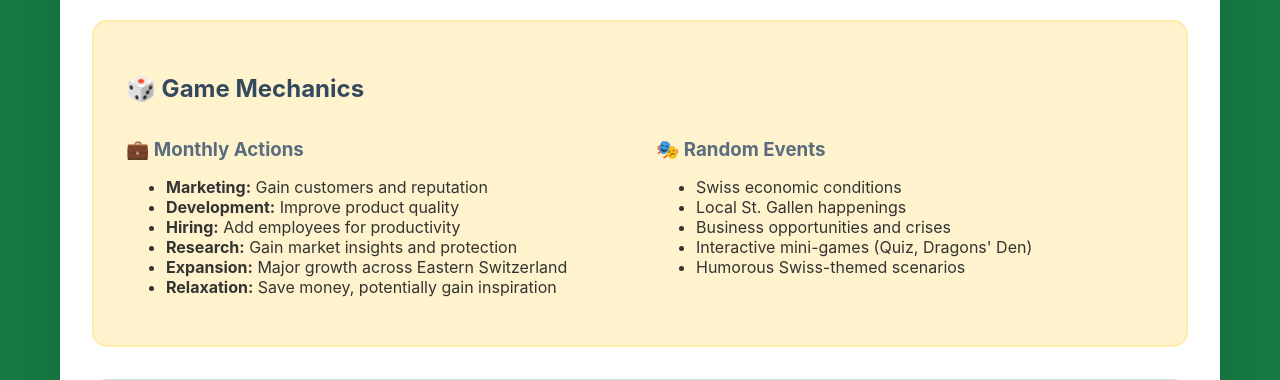
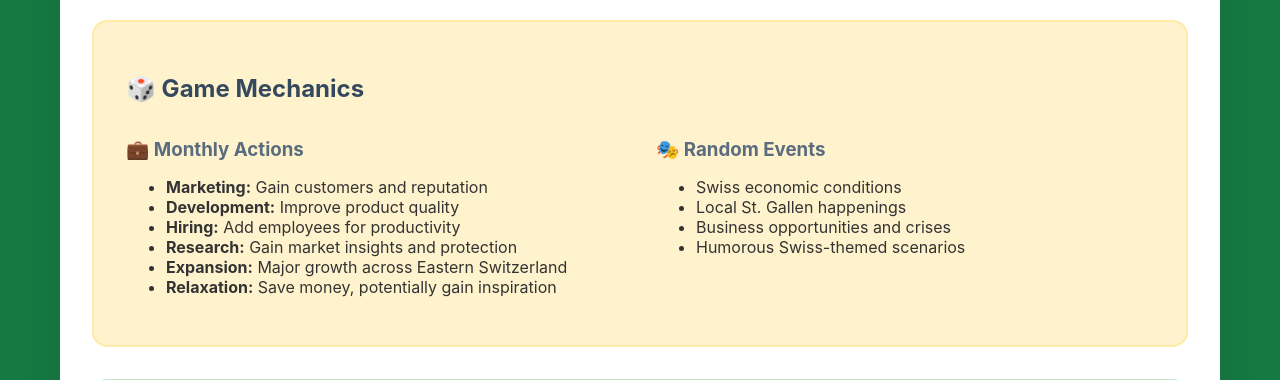
Before and after one commit to SIavikman/st-gallen-startup-tycoon, a Flask app: page /about in a window 1280 px wide. Shown: the part 656-1036 px from the top of the page. Run offline with Flask 3, Linux system fonts and the light colour scheme.

Commit message:
Update about.html

```diff
--- a/startup-tycoon-web/templates/about.html
+++ b/startup-tycoon-web/templates/about.html
@@ -42,7 +42,7 @@
                 <li>Swiss economic conditions</li>
                 <li>Local St. Gallen happenings</li>
                 <li>Business opportunities and crises</li>
-                <li>Interactive mini-games (Quiz, Dragons' Den)</li>
+
                 <li>Humorous Swiss-themed scenarios</li>
             </ul>
         </div>
```
